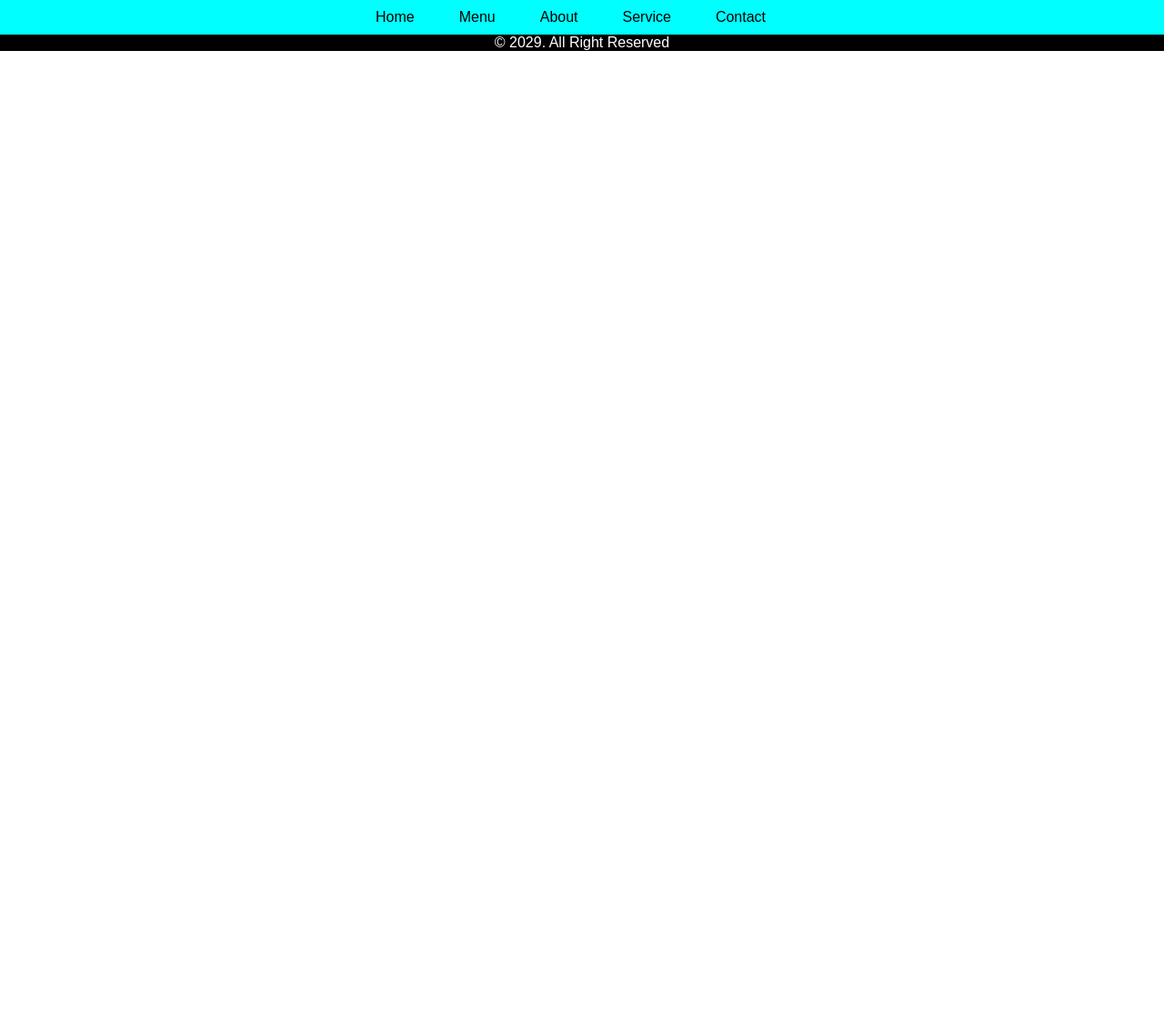
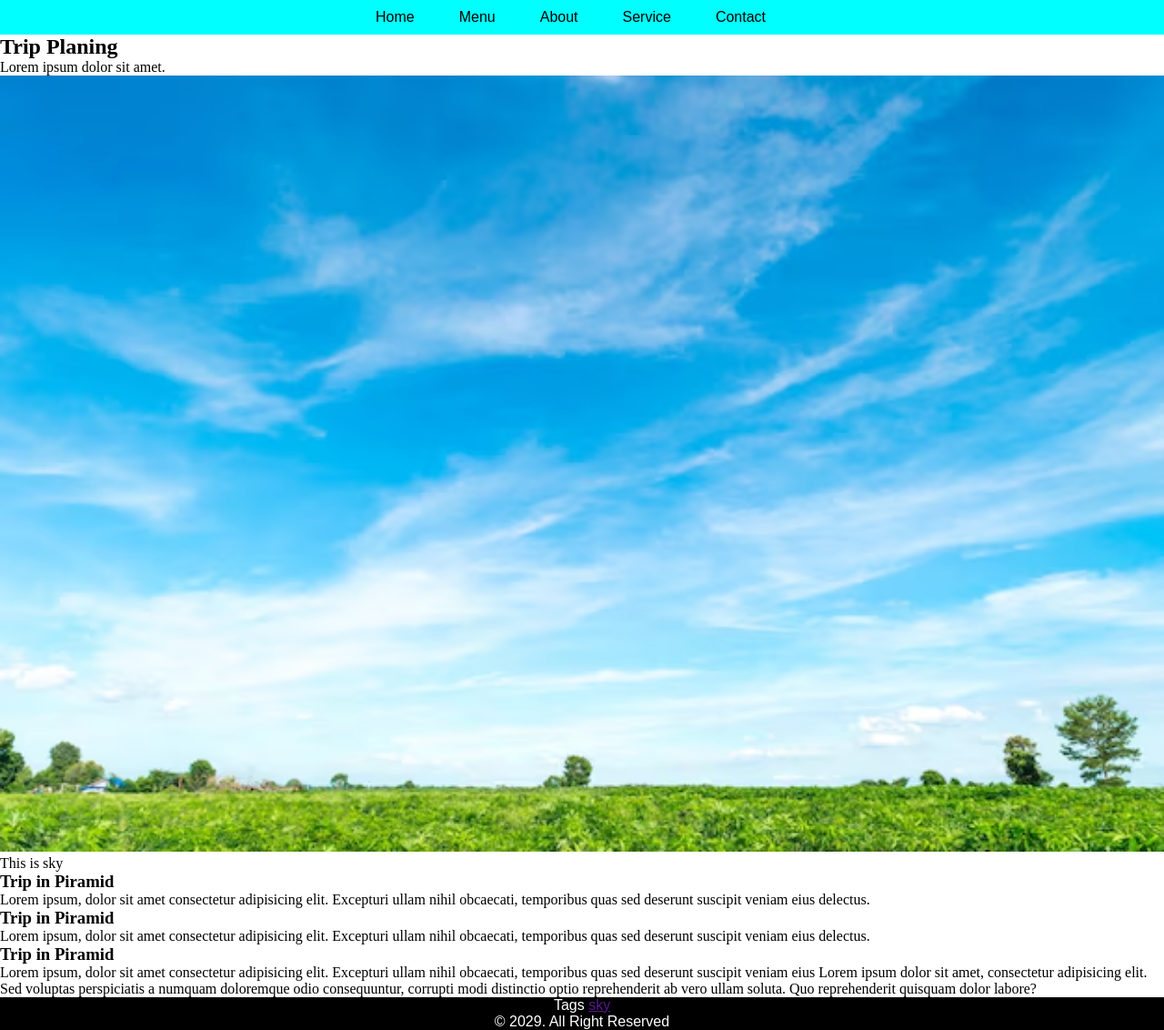
Before and after one commit to ryanarifk/hearder-nav-main-footer, a plain HTML site: page index.html in a window 1280 px wide. Shown: the whole page at 91% size. Before the commit the page ends 800 px from the top, so only its background shows below. Drawn offline with Linux system fonts and the light colour scheme.

Commit message:
articel seaction images added

```diff
--- a/index.html
+++ b/index.html
@@ -20,9 +20,31 @@
           </nav>
     </header>
     <main>
-
+        <article>
+            <header>
+                <h2>Trip Planing</h2>
+                <p>Lorem ipsum dolor sit amet.</p>
+            </header>
+        </article>
+        <figcaption>
+            <img width="100%" src="images/sky.png" alt="">
+            <p>This is sky</p>
+        </figcaption>
+        <section>
+            <h3>Trip in Piramid</h3>
+            <p>Lorem ipsum, dolor sit amet consectetur adipisicing elit. Excepturi ullam nihil obcaecati, temporibus quas sed deserunt suscipit veniam eius delectus.</p>
+        </section>
+        <section>
+            <h3>Trip in Piramid</h3>
+            <p>Lorem ipsum, dolor sit amet consectetur adipisicing elit. Excepturi ullam nihil obcaecati, temporibus quas sed deserunt suscipit veniam eius delectus.</p>
+        </section>
+        <section>
+            <h3>Trip in Piramid</h3>
+            <p>Lorem ipsum, dolor sit amet consectetur adipisicing elit. Excepturi ullam nihil obcaecati, temporibus quas sed deserunt suscipit veniam eius Lorem ipsum dolor sit amet, consectetur adipisicing elit. Sed voluptas perspiciatis a numquam doloremque odio consequuntur, corrupti modi distinctio optio reprehenderit ab vero ullam soluta. Quo reprehenderit quisquam dolor labore? </p>
+        </section>
     </main>
     <footer>
+        <p>Tags <a href="">sky</a></p>
         <p>&copy; 2029. All Right Reserved</p>
     </footer>
 </body>
```
Also changed, not shown: images/sky.png (added).
